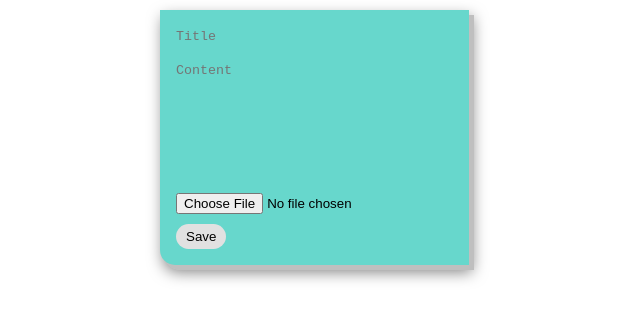
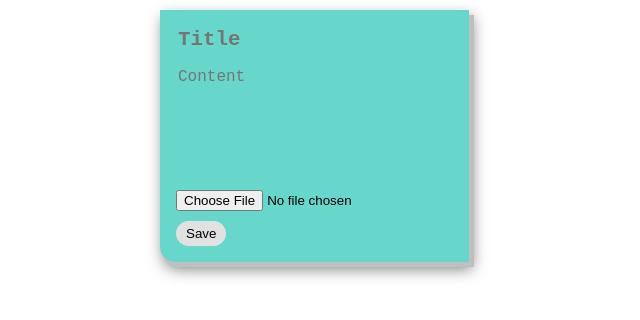
Before and after one commit to salhadeethi/notes-app-react, a React (Create React App) app: page / in a window 1280 px wide. Shown: the top 320 px of the page, without its empty margins (0-640 px from the left). Built offline with nearby package versions, Linux system fonts and the light colour scheme.

Commit message:
modified css

```diff
--- a/src/component/AddNote.js
+++ b/src/component/AddNote.js
@@ -65,12 +65,15 @@ const AddNote = ({ handleClickSave, note = undefined }) => {
     <div className="note new">
       <div>
         <textarea
+          className="edit-title"
           placeholder="Title"
           value={noteTitle}
           onChange={noteTitleChange}
           wrap="off"
         ></textarea>
+        <br />
         <textarea
+          className="edit-text"
           placeholder="Content"
           value={noteText}
           onChange={noteChange}
--- a/src/index.css
+++ b/src/index.css
@@ -45,10 +45,21 @@ textarea {
   border: none;
   resize: none;
   background-color: #67d7cc;
+  width: 100%;
 }
 
 textarea:focus {
   outline: none;
+}
+
+.edit-title {
+  height: 2rem;
+  font-size: 1.3rem;
+  font-weight: bold;
+}
+
+.edit-text {
+  font-size: 1rem;
 }
 
 .save {
@@ -66,11 +77,7 @@ textarea:focus {
 
 .note.new {
   background-color: #67d7cc;
-  padding-top: 1.2rem;
-}
-
-textarea {
-  padding: 0;
+  padding-top: 1rem;
 }
 
 .note {
```
